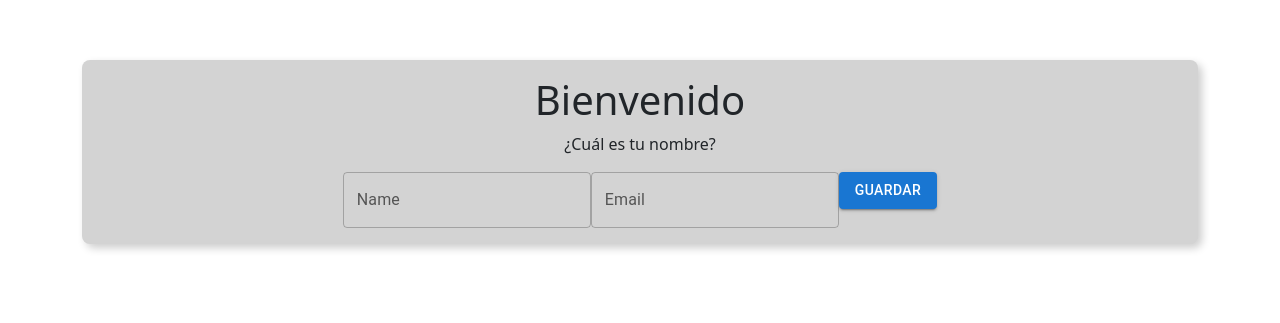
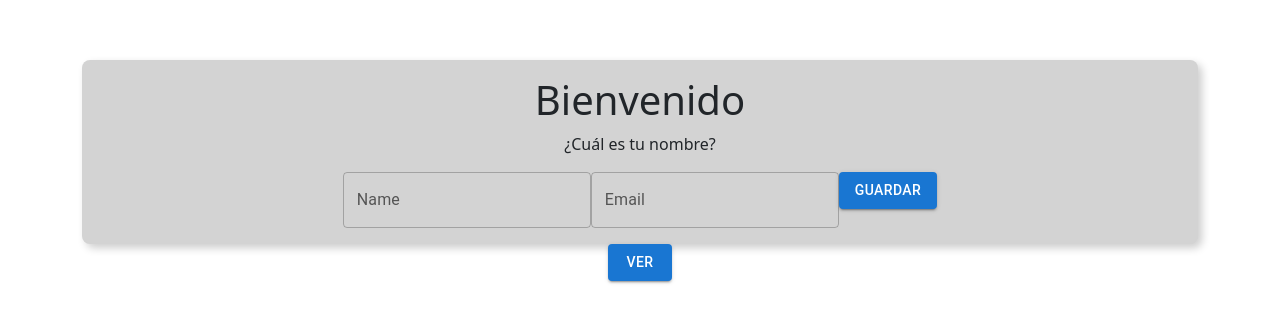
Before and after one commit to Alfredo-Vqz/SemanaTec, a React (Create React App) app in the folder FRONT/: page / in a window 1280 px wide. Shown: the part 107-430 px from the top of the page. Built offline with nearby package versions, Linux system fonts and the light colour scheme.

Commit message:
Update Reminders.tsx

```diff
--- a/FRONT/src/screens/Reminders.tsx
+++ b/FRONT/src/screens/Reminders.tsx
@@ -100,6 +100,7 @@ function Reminders(){
                     <TextField id="outlined-basic" label="Email" type="email" variant="outlined" name="email" value={email} onChange={(e)=>{setEmail(e.target.value)}} autoComplete="nofill" />
                     <LoadingButton loading={saving} variant="contained" type='submit'>Guardar</LoadingButton>
                 </form>
+                <LoadingButton loading={saving} variant="contained" type='button' onClick={()=>getReminders}>Ver</LoadingButton>
             </div>
         </section>
         {(name && email) && <>
```
